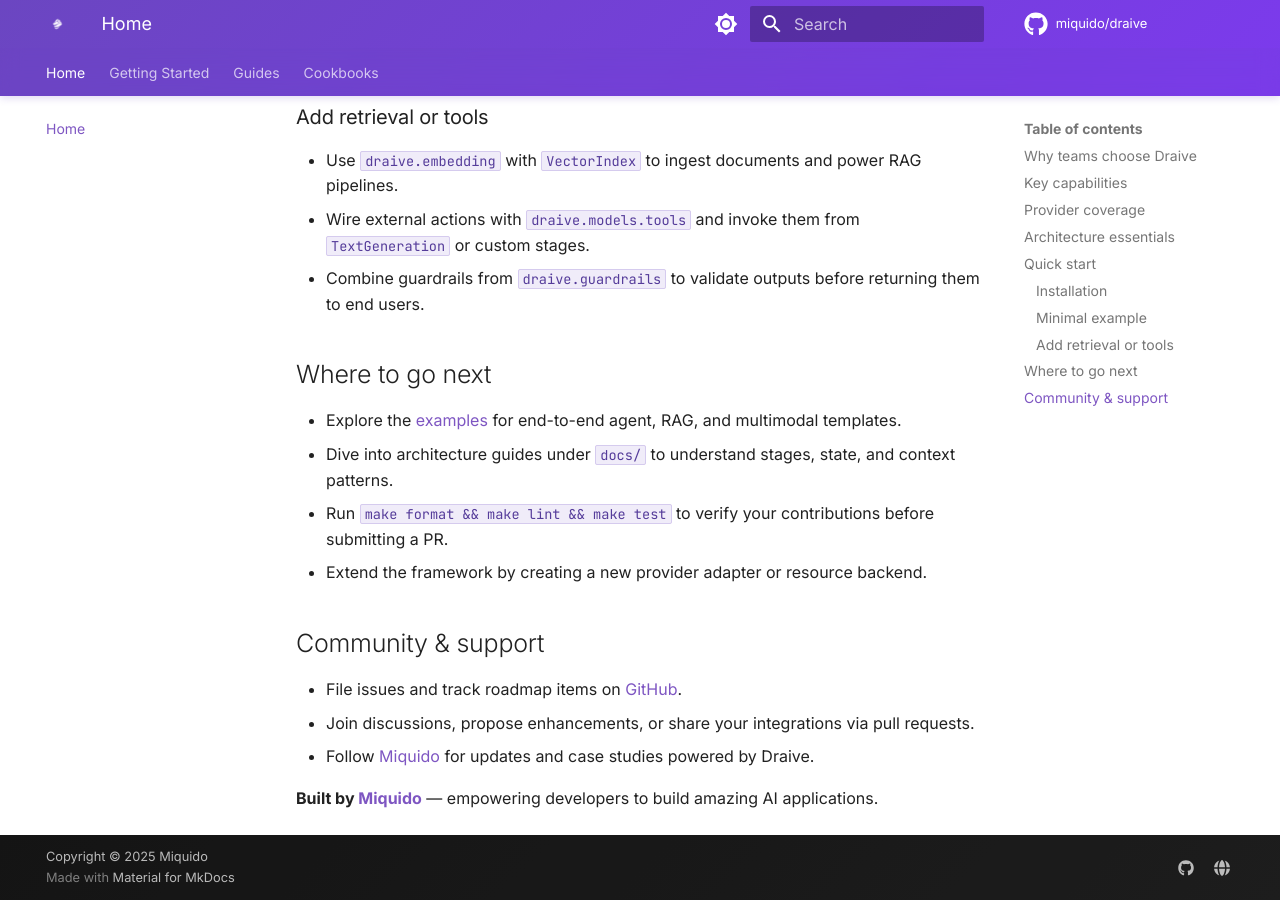
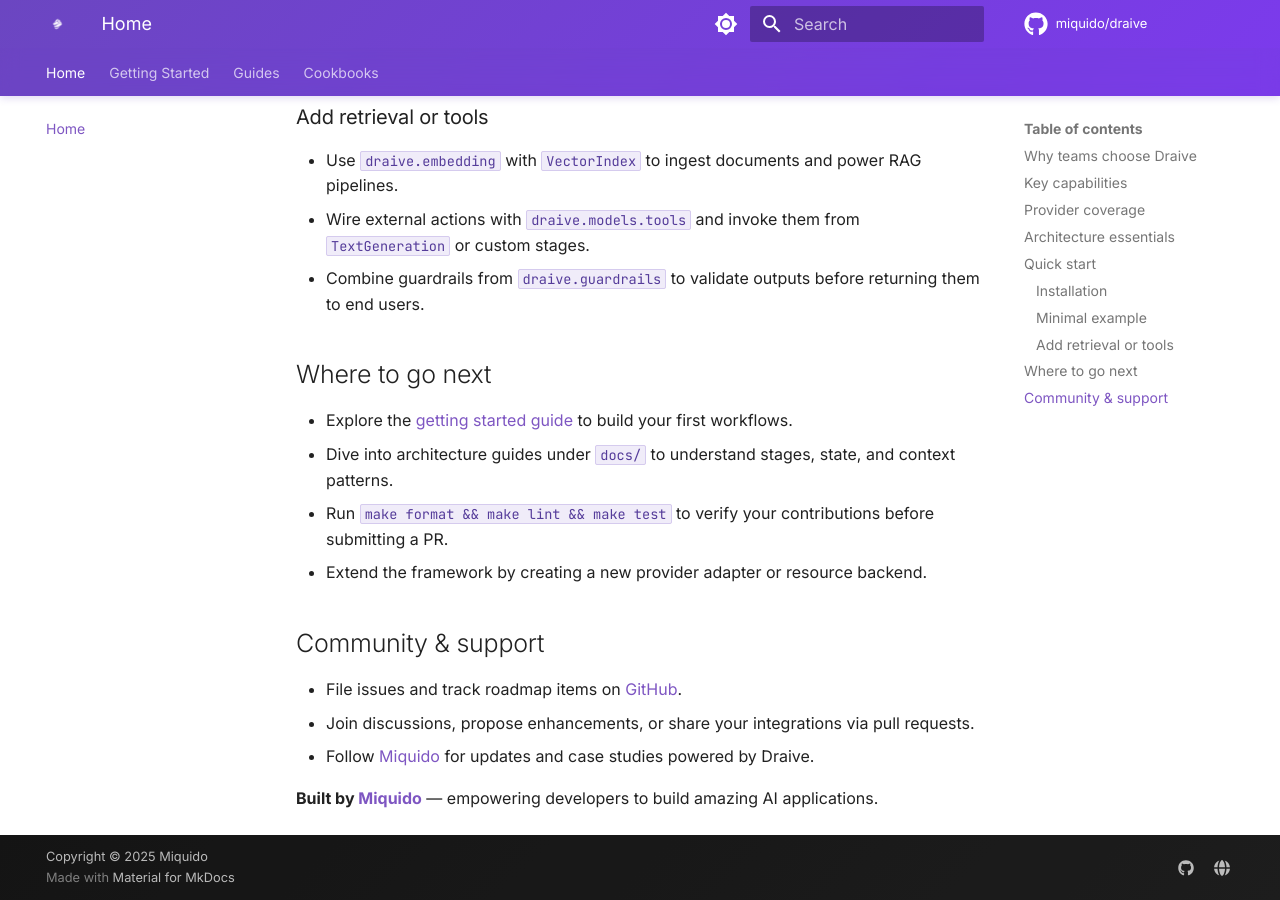
Before and after one commit to PandaDev888/draive, an MkDocs documentation site: the page built from docs/index.md, in a window 1280 px wide and 900 px high, scrolled down 2388 px. Built offline with MkDocs 1.6.1 and Material for MkDocs 9.7.7, drawn with Linux system fonts in a browser that asks for light colours; comment, search, counter and statistics services are not loaded.

Commit message:
Fix invalid docs link

```diff
--- a/docs/index.md
+++ b/docs/index.md
@@ -89,7 +89,7 @@ Run the script with your preferred OpenAI credentials set via environment variab
 
 ## Where to go next
 
-- Explore the [examples](./examples.md) for end-to-end agent, RAG, and multimodal templates.
+- Explore the [getting started guide](./getting-started/index.md) to build your first workflows.
 - Dive into architecture guides under `docs/` to understand stages, state, and context patterns.
 - Run `make format && make lint && make test` to verify your contributions before submitting a PR.
 - Extend the framework by creating a new provider adapter or resource backend.
--- a/pyproject.toml
+++ b/pyproject.toml
@@ -5,7 +5,7 @@ build-backend = "uv_build"
 [project]
 name = "draive"
 description = "Framework designed to simplify and accelerate the development of LLM-based applications."
-version = "0.87.5"
+version = "0.87.6"
 readme = "README.md"
 maintainers = [
   { name = "Kacper Kaliński", email = "kacper.kalinski@miquido.com" },
```
